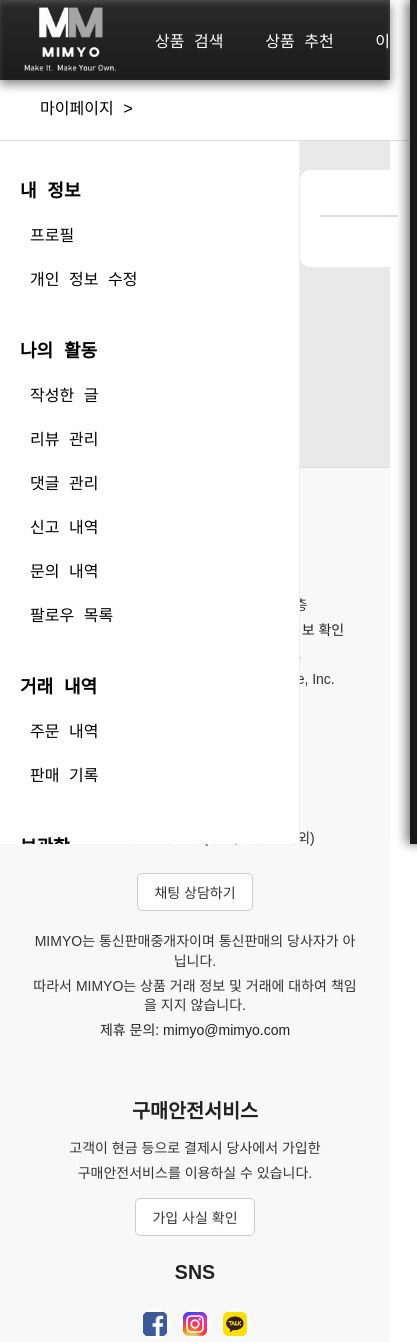
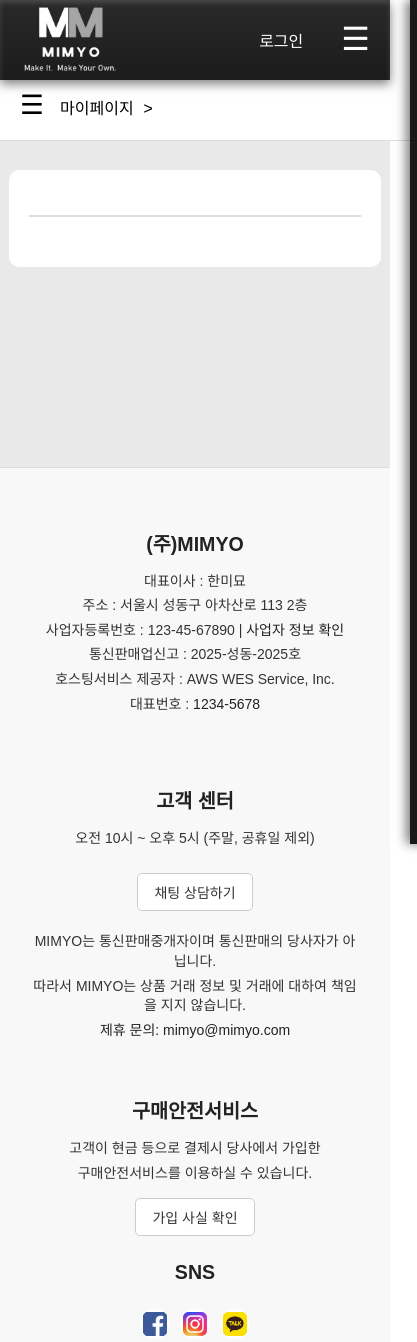
Before and after one commit to ICT-FINAL/ict_final, a React (Create React App) app in the folder front/: page /mypage in a window 390 px wide. Shown: the top 1342 px of the page, 417 px wide, since content can reach past the window. Built offline with nearby package versions, Linux system fonts and the light colour scheme; a web font is replaced by a local one.

Commit message:
마이페이지, 햄버거 등등

```diff
--- a/front/src/css/view/header.css
+++ b/front/src/css/view/header.css
@@ -15,6 +15,7 @@
 }
 
 .header-nav {
+    position: relative;
     display: flex;
     align-items: center;
     width: 100%;
@@ -32,23 +33,19 @@
 .header-center {
     flex: 1.5;
     display: flex;
-    justify-content: flex-start;
+    justify-content: flex-end;
     padding-left: 20px;
 }
 
 .header-center ul {
     display: flex;
-    gap: 3vw;
+    gap: 4vw;
     list-style: none;
     color: white;
     padding: 0;
     margin: 0;
+    margin-right: 10%;
     white-space: nowrap;
-}
-
-.header-center ul li {
-    padding: 10px 15px;
-    transition: all 0.3s ease-in-out;
 }
 
 .header-center a{
@@ -57,13 +54,13 @@
     margin: auto;
 }
 
-.header-center ul li {
+.header-center ul li, .hamburger-menu li {
     position: relative;
     padding: 10px 15px;
     transition: all 0.3s ease-in-out;
 }
 
-.header-center ul li::after {
+.header-center ul li::after, .hamburger-menu li::after {
     content: "";
     position: absolute;
     bottom: 0;
@@ -74,11 +71,10 @@
     transition: width 0.3s ease-in-out, left 0.3s ease-in-out;
 }
 
-.header-center ul li:hover::after {
+.header-center ul li:hover::after, .hamburger-menu li:hover::after {
     width: 80%;
     left: 10%;
 }
-
 
 .header-right {
     display: flex;
@@ -87,6 +83,41 @@
     margin-left: auto;
     width:500px;
     justify-content: flex-end;
+}
+
+.hamburger {
+    float: right;
+    display: none;
+    width: 40px;
+    font-size: 32px;
+    color: white;
+    cursor: pointer;
+    padding: 0 20px;
+    text-align: center;
+}
+.hamburger-menu {
+    display: none;
+    position: fixed;
+    background: linear-gradient(180deg, #1b1b1b, #2a2a2a);
+    top: 79px;
+    right: 0;
+    margin: 0;
+    padding: 10px;
+    text-align: center;
+    list-style-type: none;
+    flex-direction: column;
+    border-radius: 0 0 0 10px;
+    box-shadow:
+    0 4px 10px rgba(0, 0, 0, 0.5),
+    inset 0 -3px 5px rgba(255, 255, 255, 0.15);
+}
+.hamburger-menu li {
+    color: #fff;
+    line-height: 1.8;
+    margin: 5px 30px;
+}
+.hamburger-menu a {
+    text-decoration: none;
 }
 
 .login-btn {
@@ -119,14 +150,46 @@
     display: flex;
     align-items: center;
     justify-content: center;
-    min-width: 250px;
+    min-width: 300px;
     background-color: transparent;
     border-left: 1px solid #555;
     border-bottom: 2px solid #555;
     height: 80px;
     transition: all 0.5s;
 }
-
+@media(min-width: 1450px) {
+    .header-search-box {
+        min-width: 350px;
+    }
+}
+@media(max-width: 1450px) {
+    .header-center ul {
+        gap: 2.5vw;
+        margin-right: 0;
+    }
+}
+@media(max-width: 1280px) {
+    .header-center ul {
+        gap: 0;
+        font-size: 1.3vw;
+    }
+}
+@media(max-width:1100px) {
+    .header-center {
+        display: none;
+    }
+    .hamburger {
+        display: block;
+    }
+    .hamburger-menu {
+        display: flex;
+    }
+}
+@media(max-width:750px) {
+    .header-search-box {
+        display: none;
+    }
+}
 .header-search-box:has(.search-input:focus) {
     background-color: rgba(255, 255, 255, 1);
 }
@@ -143,7 +206,6 @@
     background-color: transparent;
     border: none;
     width: 100%;
-    max-width: 250px;
     color: white;
     outline: none;
 }
--- a/front/src/css/view/mypage.css
+++ b/front/src/css/view/mypage.css
@@ -28,6 +28,7 @@
     left: 0;
     width: 300px;
     top: 140px;
+    z-index: 1000;
     height: calc(100vh - 140px);
     max-height: calc(100vh - 140px);
     padding-bottom: 20px;
@@ -37,6 +38,7 @@
     border-right: 1px solid #eee;
     background-color: white;
 }
+
 .mypage-nav > ul {
     list-style-type: none;
     padding:0;
@@ -60,12 +62,53 @@
     font-weight: 700;
     padding-left: 20px;
 }
-
-.mypage-wrap{
+.mypage-wrap, .mypage-wrap-with-nav {
     padding-top:140px;
     padding-left:300px;
 }
-
+.mypage-wrap-with-nav {
+    padding-left:0;
+}
+.mypage-hamburger {
+    position: fixed;
+    display: none;
+    top: 89px;
+    left: 20px;
+    font-size: 20pt;
+    z-index: 3000;
+    cursor: pointer;
+}
+@media(max-width:1280px) {
+    .mypage-header {
+        padding-left: 60px;
+    }
+    .mypage-hamburger {
+        display: block;
+    }
+    .mypage-nav  {
+        display: none;
+    }
+    .mypage-nav.open {
+        display: block;
+    }
+    .mypage-wrap {
+        padding-left:0;
+    }
+}
+.mypage-overlay {
+    position: fixed;
+    top: 0;
+    left: 0;
+    width: 100%;
+    height: 100%;
+    background-color: rgba(0,0,0,0.3);
+    z-index: 50;
+}
+@media(min-width:1281px) {
+    .mypage-overlay {
+        display: none;
+    }
+}
 .mypage-box{
     background-color: white;
     width:85%;
--- a/front/src/css/view/user.css
+++ b/front/src/css/view/user.css
@@ -355,24 +355,28 @@
     text-align: center;
     border: 1px solid #ccc;
 }
-#follow-btn {
+#follow-btn, #unfollow-btn {
     display: inline;
     float: right;
     height: 35px;
     padding: 0 20px;
-    background-color: #8CC7A5;
+    background-color: #52a575;
     border: none;
     border-radius: 10px;
     cursor: pointer;
     transition: all 0.5s;
 }
-#follow-btn:hover {
-    background-color: #52a575;
+#unfollow-btn {
+    background-color: #d1e2d7;
+}
+#follow-btn:hover, #unfollow-btn:hover {
+    background-color: #8CC7A5;
 }
 .profile-menu {
     justify-content:center;
     padding: 10px;
     margin-bottom: 0;
+
 }
 .profile-menu div {
     cursor: pointer;
@@ -541,30 +545,42 @@
 /* ========== Mypage Follow ========== */
 .follow-container {
     min-width: 500px;
+    max-width: 1200px;
 }
 .follow-menu, .follow-menu>li {
     margin: 0;
     padding: 0;
     list-style-type: none;
 }
+.follow-menu {
+    height: 55px;
+    display: flex;
+    justify-content: center;
+    gap: 10%;
+    font-size: 14pt;
+}
 .follow-menu>li {
-    float: left;
-    width: calc(50% - 2px);
-    background-color: #eee;
     margin-bottom: 20px;
-    padding: 20px 0;
-    border: 1px solid #555;
-
+    padding: 10px 0;
+    border-bottom: 1px solid #999;
     text-align: center;
     cursor: pointer;
 }
 .follow-list {
     display: grid;
-    grid-template-columns: repeat(4, 1fr);
+    grid-template-columns: repeat(6, 1fr);
+    gap: 20px;
     text-align: center;
 }
+
+@media (max-width: 1280px) {
+    .follow-list {
+        grid-template-columns: repeat(4, 1fr);
+    }
+}
 .follow-user-img {
-    width: 10vw;
-    height: 10vw;
+    width: 100%;
+    aspect-ratio: 1 / 1;
     object-fit: cover;
+    border-radius: 100%;
 }
--- a/front/src/view/Header.jsx
+++ b/front/src/view/Header.jsx
@@ -32,6 +32,7 @@
     const [messageList, setMessageList] = useState([]);
 
     const [grade, setGrade] = useState(['✊','☝️','✌️','🖐️']);
+    const [hamburgerOpen, setHamburgerOpen] = useState(false);
 
     function handleLogout() {
         localStorage.removeItem("token");
@@ -134,6 +135,25 @@
                         <input type='text' className="search-input" placeholder="검색어를 입력해주세요" onChange={changeSearch} onKeyDown={handleSearch} />
                     </div>
                 </li>
+                <div className="hamburger" onClick={() => setHamburgerOpen(prev => !prev)}>
+                ☰
+                </div>
+                {hamburgerOpen && (
+                    (user && user.user.authority === 'ROLE_USER') || user === undefined ? (
+                        <ul className="hamburger-menu">
+                            <li style={{ cursor: 'pointer' }} onClick={() => movePage('/product')}>상품 검색</li>
+                            <Link to='/recommend'><li>상품 추천</li></Link>
+                            <Link to='/event'><li>이벤트</li></Link>
+                            <Link to='/auction'><li>실시간 경매</li></Link>
+                            <Link to='/community'><li>커뮤니티</li></Link>
+                        </ul>
+                    ) : (
+                        <ul className="hamburger-menu">
+                            <Link to='/admin/reportlist'><li>관리자 페이지</li></Link>
+                            <Link to='/event'><li>이벤트 관리</li></Link>
+                        </ul>
+                    )
+                )}
             </ul>
 
             <motion.div
--- a/front/src/view/user/UserInfo.jsx
+++ b/front/src/view/user/UserInfo.jsx
@@ -18,8 +18,8 @@
     const [replyList, setReplyList] = useState({});
     const [wishCount, setWishCount] = useState(0);
     const [followState, setFollowState] = useState(false);
-    const [followerList, setFollowerList] = useState({});
-    const [followingList, setFollowingList] = useState({});
+    const [followerCount, setFollowerCount] = useState(0);
+    const [followingCount, setFollowingCount] = useState(0);
 
     useEffect(()=>{
         if (user) {
@@ -47,15 +47,14 @@
     }, [guestbookList]);
 
     const getInfo = ()=>{
-        axios.get(`${serverIP.ip}/mypage/myInfo?id=${userNo}`, {
+        axios.get(`${serverIP.ip}/mypage/myInfoCount?id=${userNo}`, {
             headers: {
               Authorization: `Bearer ${user.token}`
             }
         })
         .then(res=>{
-            console.log("info:", res.data);
-            setFollowerList(res.data.followerList);
-            setFollowingList(res.data.followingList);
+            setFollowerCount(res.data.followerCount);
+            setFollowingCount(res.data.followingCount);
             setWishCount(res.data.wishCount);
         })
         .catch(err=>console.log(err));
@@ -212,15 +211,19 @@
                         <span>{userinfo.username}</span>
                         {
                             userNo !== loginNo &&
-                            <button id="follow-btn" style={followState ? {background: '#d1e2d7'} : {}} onClick={followUser}>
+                            <button id={followState ? "unfollow-btn" : "follow-btn"} onClick={followUser}>
                                 {followState ? 'Following' : 'Follow'}
                             </button>
                         }
                     </div>
                     <div>별점(후기개수)</div>
                     <div className="profile-follow">
-                        <div onClick={userNo === loginNo ? ()=>navigate('/mypage/follow', { state: { followerList, followingList, selected: 'follower' } }) : undefined}>팔로워<br/><span>{followerList.length}</span></div>
-                        <div onClick={userNo === loginNo ? ()=>navigate('/mypage/follow', { state: { followerList, followingList, selected: 'following' } }) : undefined}>팔로잉<br/><span>{followingList.length}</span></div>
+                        <div onClick={userNo === loginNo ? () => navigate('/mypage/follow?tab=follower') : undefined}
+                            style={userNo === loginNo ? {cursor: 'pointer'} : {}}
+                        >팔로워<br/><span>{followerCount}</span></div>
+                        <div onClick={userNo === loginNo ? () => navigate('/mypage/follow?tab=following') : undefined}
+                            style={userNo === loginNo ? {cursor: 'pointer'} : {}}
+                        >팔로잉<br/><span>{followingCount}</span></div>
                         <div>작품찜<br/><span>{wishCount}</span></div>
                     </div>
                 </div>
--- a/front/src/view/user/mypage/MyFollow.jsx
+++ b/front/src/view/user/mypage/MyFollow.jsx
@@ -1,56 +1,52 @@
+import axios from 'axios';
 import { useEffect, useState } from 'react';
 import { useSelector } from 'react-redux';
-import { useLocation } from 'react-router-dom';
+import { useNavigate, useSearchParams } from 'react-router-dom';
 
 function MyFollow(){
-    const location = useLocation();
-    const followerList = location.state?.followerList || [];
-    const followingList = location.state?.followingList || [];
-    const [selected, setSelected] = useState('');
+    const user = useSelector((state) => state.auth.user);
     let serverIP = useSelector((state) => state.serverIP);
+    const navigate = useNavigate();
+    const [searchParams] = useSearchParams();
+    const selectedTab = searchParams.get('tab') || 'follower';
+    const [followerList, setFollowerList] = useState([]);
+    const [followingList, setFollowingList] = useState([]);
+    const [grade, setGrade] = useState(['✊','☝️','✌️','🖐️']);
 
     useEffect(() => {
-        setSelected(location.state?.selected);
+        getInfo();
     }, []);
+
+    const getInfo = ()=>{
+        axios.get(`${serverIP.ip}/mypage/myFollow?id=${user.user.id}`, {
+            headers: {
+              Authorization: `Bearer ${user.token}`
+            }
+        })
+        .then(res=>{
+            setFollowerList(res.data.followerList);
+            setFollowingList(res.data.followingList);
+        })
+        .catch(err=>console.log(err));
+    }
 
     return (
         <div className='follow-container'>
             <ul className='follow-menu'>
-                <li onClick={()=>setSelected("follower")}>팔로워</li>
-                <li onClick={()=>setSelected("following")}>팔로잉</li>
+                <li className={selectedTab === 'follower' ? 'selected-menu' : {}} onClick={() => navigate('?tab=follower')}>팔로워</li>
+                <li className={selectedTab === 'following' ? 'selected-menu' : {}} onClick={() => navigate('?tab=following')}>팔로잉</li>
             </ul>
 
-            {selected === "follower" &&
-                <>
-                    <h3>팔로워 목록</h3>
             <div className='follow-list'>
             {
-                        followerList.map(user => (
+                (selectedTab === "follower" ? followerList : followingList).map(user => (
                     <div key={user.id}>
                         <img className="follow-user-img" src = {user.profileImageUrl.indexOf('http') !==-1 ? `${user.profileImageUrl}`:`${serverIP.ip}${user.profileImageUrl}`} alt=''/>
-                                <div id={`mgx-${user.id}`}>{user.username}</div>
+                        <div id={`mgx-${user.id}`} className='message-who' style={{cursor: 'pointer'}}>{user.username}<span>{grade[user.grade]}</span></div>
                     </div>
                 ))
             }
             </div>
-                </>
-            }
-
-            {selected === "following" &&
-                <>
-                    <h3>팔로잉 목록</h3>
-                    <div className='follow-list'>
-                    {
-                        followingList.map(user => (
-                            <div key={user.id}>
-                                <img className="follow-user-img" src = {user.profileImageUrl.indexOf('http') !==-1 ? `${user.profileImageUrl}`:`${serverIP.ip}${user.profileImageUrl}`} alt=''/>
-                                <div id={`mgx-${user.id}`}>{user.username}</div>
-                            </div>
-                        ))
-                    }
-                    </div>
-                </>
-            }
         </div>
     )
 }
--- a/front/src/view/user/mypage/MyIndex.jsx
+++ b/front/src/view/user/mypage/MyIndex.jsx
@@ -16,6 +16,16 @@
 function MyIndex(){
     const location = useLocation();
     const [path, setPath] = useState({f_name:'',l_name:''});
+    const [hamburgerOpen, setHamburgerOpen] = useState(false);
+    const [windowWidth, setWindowWidth] = useState(window.innerWidth);
+    const isDesktop = windowWidth >= 1280;
+
+useEffect(() => {
+  const handleResize = () => setWindowWidth(window.innerWidth);
+
+  window.addEventListener('resize', handleResize);
+  return () => window.removeEventListener('resize', handleResize);
+}, []);
 
     useEffect(() => {
         window.scrollTo({top:0,left:0,behavior:'smooth'});
@@ -51,13 +61,30 @@
         }
     }, [location]);
 
+    useEffect(() => {
+        const handleResize = () => setWindowWidth(window.innerWidth);
 
-    return(<>
+        window.addEventListener('resize', handleResize);
+        return () => window.removeEventListener('resize', handleResize);
+      }, []);
+
+      useEffect(() => {
+        if (isDesktop) {
+            setHamburgerOpen(true);
+        } else {
+            setHamburgerOpen(false);
+        }
+      }, [isDesktop]);
+
+    return(
+        <>
             <div className='mypage-container'>
             </div>
+            <div className="mypage-hamburger" onClick={() => setHamburgerOpen(prev => !prev)}>☰</div>
             <MyPageHeader path={path} setPath={setPath}/>
-        <MyPageNav path={path} setPath={setPath}/>
-        <div className='mypage-wrap'>
+            <MyPageNav path={path} setPath={setPath}
+                isOpen={isDesktop || hamburgerOpen} closeNav={() => setHamburgerOpen(false)}/>
+            <div className={isDesktop || hamburgerOpen ? 'mypage-wrap' : 'mypage-wrap-with-nav'}>
                 <div className='mypage-box'>
                 <div className='mypage-title'>{path.l_name}</div>
                 { path.l_name == '프로필' && <UserInfo/> }
@@ -69,7 +96,8 @@
                     { path.l_name == '팔로우 목록' && <MyFollow/> }
                 </div>
             </div>
-    </>)
+        </>
+    )
 }
 
 export default MyIndex;
--- a/front/src/view/user/mypage/MyPageNav.jsx
+++ b/front/src/view/user/mypage/MyPageNav.jsx
@@ -1,85 +1,97 @@
 import { useNavigate } from "react-router-dom";
 
-function MyPageNav({ path }) {
+function MyPageNav({ path, isOpen, closeNav }) {
     const clickedStyle = { fontWeight: "bold", backgroundColor: "#555" };
     const clickedStyle2 = { fontWeight: "bold", color: "#fff" };
     const navigate = useNavigate();
 
+    const handleClick = (url) => {
+        navigate(url);
+        if (closeNav) closeNav();
+      };
+
     return (
-        <div className="mypage-nav">
+        <>
+            {isOpen && <div className="mypage-overlay"/>}
+            <div className={`mypage-nav ${isOpen ? 'open' : ''}`}>
                 <ul>
                     <li>내 정보</li>
-                <li onClick={() => navigate("/mypage/profile")} style={path.l_name === "프로필" ? clickedStyle : {}}>
+                    <li onClick={() =>  handleClick("/mypage/profile")} style={path.l_name === "프로필" ? clickedStyle : {}}>
                         <span style={path.l_name === "프로필" ? clickedStyle2 : {}}>프로필</span>
                     </li>
-                <li onClick={() => navigate("/mypage/edit")} style={path.l_name === "개인 정보 수정" ? clickedStyle : {}}>
+                    <li onClick={() => handleClick("/mypage/edit")} style={path.l_name === "개인 정보 수정" ? clickedStyle : {}}>
                         <span style={path.l_name === "개인 정보 수정" ? clickedStyle2 : {}}>개인 정보 수정</span>
                     </li>
                 </ul>
                 <ul>
                     <li>나의 활동</li>
-                <li onClick={() => navigate("/mypage/posts")} style={path.l_name === "작성한 글" ? clickedStyle : {}}>
+                    <li onClick={() => handleClick("/mypage/posts")} style={path.l_name === "작성한 글" ? clickedStyle : {}}>
                         <span style={path.l_name === "작성한 글" ? clickedStyle2 : {}}>작성한 글</span>
                     </li>
-                <li onClick={() => navigate("/mypage/reviews")} style={path.l_name === "리뷰 관리" ? clickedStyle : {}}>
+                    <li onClick={() => handleClick("/mypage/reviews")} style={path.l_name === "리뷰 관리" ? clickedStyle : {}}>
                         <span style={path.l_name === "리뷰 관리" ? clickedStyle2 : {}}>리뷰 관리</span>
                     </li>
-                <li onClick={() => navigate("/mypage/comments")} style={path.l_name === "댓글 관리" ? clickedStyle : {}}>
+                    <li onClick={() => handleClick("/mypage/comments")} style={path.l_name === "댓글 관리" ? clickedStyle : {}}>
                         <span style={path.l_name === "댓글 관리" ? clickedStyle2 : {}}>댓글 관리</span>
                     </li>
-                <li onClick={() => navigate("/mypage/reports")} style={path.l_name === "신고 내역" ? clickedStyle : {}}>
+                    <li onClick={() => handleClick("/mypage/reports")} style={path.l_name === "신고 내역" ? clickedStyle : {}}>
                         <span style={path.l_name === "신고 내역" ? clickedStyle2 : {}}>신고 내역</span>
                     </li>
-                <li onClick={() => navigate("/mypage/inquiries")} style={path.l_name === "문의 내역" ? clickedStyle : {}}>
+                    <li onClick={() => handleClick("/mypage/inquiries")} style={path.l_name === "문의 내역" ? clickedStyle : {}}>
                         <span style={path.l_name === "문의 내역" ? clickedStyle2 : {}}>문의 내역</span>
                     </li>
-                <li onClick={() => navigate("/mypage/follow")} style={path.l_name === "팔로우 목록" ? clickedStyle : {}}>
+                    <li onClick={() => handleClick("/mypage/follow")} style={path.l_name === "팔로우 목록" ? clickedStyle : {}}>
                         <span style={path.l_name === "팔로우 목록" ? clickedStyle2 : {}}>팔로우 목록</span>
                     </li>
                     </ul>
+
                     <ul>
                     <li>거래 내역</li>
-                <li onClick={() => navigate("/mypage/purchases")} style={path.l_name === "주문 내역" ? clickedStyle : {}}>
+                    <li onClick={() => handleClick("/mypage/purchases")} style={path.l_name === "주문 내역" ? clickedStyle : {}}>
                         <span style={path.l_name === "주문 내역" ? clickedStyle2 : {}}>주문 내역</span>
                     </li>
-                <li onClick={() => navigate("/mypage/sales")} style={path.l_name === "판매 기록" ? clickedStyle : {}}>
+                    <li onClick={() => handleClick("/mypage/sales")} style={path.l_name === "판매 기록" ? clickedStyle : {}}>
                         <span style={path.l_name === "판매 기록" ? clickedStyle2 : {}}>판매 기록</span>
                     </li>
                     </ul>
+
                     <ul>
                     <li>보관함</li>
-                <li onClick={() => navigate("/mypage/basket")} style={path.l_name === "장바구니" ? clickedStyle : {}}>
+                    <li onClick={() => handleClick("/mypage/basket")} style={path.l_name === "장바구니" ? clickedStyle : {}}>
                         <span style={path.l_name === "장바구니" ? clickedStyle2 : {}}>장바구니</span>
                     </li>
-                <li onClick={() => navigate("/mypage/wishlist")} style={path.l_name === "찜 목록" ? clickedStyle : {}}>
+                    <li onClick={() => handleClick("/mypage/wishlist")} style={path.l_name === "찜 목록" ? clickedStyle : {}}>
                         <span style={path.l_name === "찜 목록" ? clickedStyle2 : {}}>찜 목록</span>
                     </li>
-                <li onClick={() => navigate("/mypage/coupons")} style={path.l_name === "쿠폰함" ? clickedStyle : {}}>
+                    <li onClick={() => handleClick("/mypage/coupons")} style={path.l_name === "쿠폰함" ? clickedStyle : {}}>
                         <span style={path.l_name === "쿠폰함" ? clickedStyle2 : {}}>쿠폰함</span>
                     </li>
-                <li onClick={() => navigate("/mypage/points")} style={path.l_name === "적립 내역" ? clickedStyle : {}}>
+                    <li onClick={() => handleClick("/mypage/points")} style={path.l_name === "적립 내역" ? clickedStyle : {}}>
                         <span style={path.l_name === "적립 내역" ? clickedStyle2 : {}}>적립 내역</span>
                     </li>
                     </ul>
+
                     <ul>
                     <li>통계</li>
-                <li onClick={() => navigate("/mypage/stats-activity")} style={path.l_name === "활동 통계" ? clickedStyle : {}}>
+                    <li onClick={() => handleClick("/mypage/stats-activity")} style={path.l_name === "활동 통계" ? clickedStyle : {}}>
                         <span style={path.l_name === "활동 통계" ? clickedStyle2 : {}}>활동 통계</span>
                     </li>
-                <li onClick={() => navigate("/mypage/stats-purchases")} style={path.l_name === "구매 통계" ? clickedStyle : {}}>
+                    <li onClick={() => handleClick("/mypage/stats-purchases")} style={path.l_name === "구매 통계" ? clickedStyle : {}}>
                         <span style={path.l_name === "구매 통계" ? clickedStyle2 : {}}>구매 통계</span>
                     </li>
-                <li onClick={() => navigate("/mypage/stats-sales")} style={path.l_name === "판매 통계" ? clickedStyle : {}}>
+                    <li onClick={() => handleClick("/mypage/stats-sales")} style={path.l_name === "판매 통계" ? clickedStyle : {}}>
                         <span style={path.l_name === "판매 통계" ? clickedStyle2 : {}}>판매 통계</span>
                     </li>
                     </ul>
+
                     <ul>
-                <li className='mypage-nav-title'>회원 탈퇴</li>
-                <li onClick={() => navigate("/mypage/delete-account")} style={path.l_name === "회원 탈퇴" ? clickedStyle : {}}>
+                    <li className="mypage-nav-title">회원 탈퇴</li>
+                    <li onClick={() => handleClick("/mypage/delete-account")} style={path.l_name === "회원 탈퇴" ? clickedStyle : {}}>
                         <span style={path.l_name === "회원 탈퇴" ? clickedStyle2 : {}}>회원 탈퇴</span>
                     </li>
                 </ul>
             </div>
+        </>
     );
 }
 
```
Also changed, not shown: 1 other file (tests, documents, lock files or other folders). Lines whose indentation alone changed are shown as unchanged.
